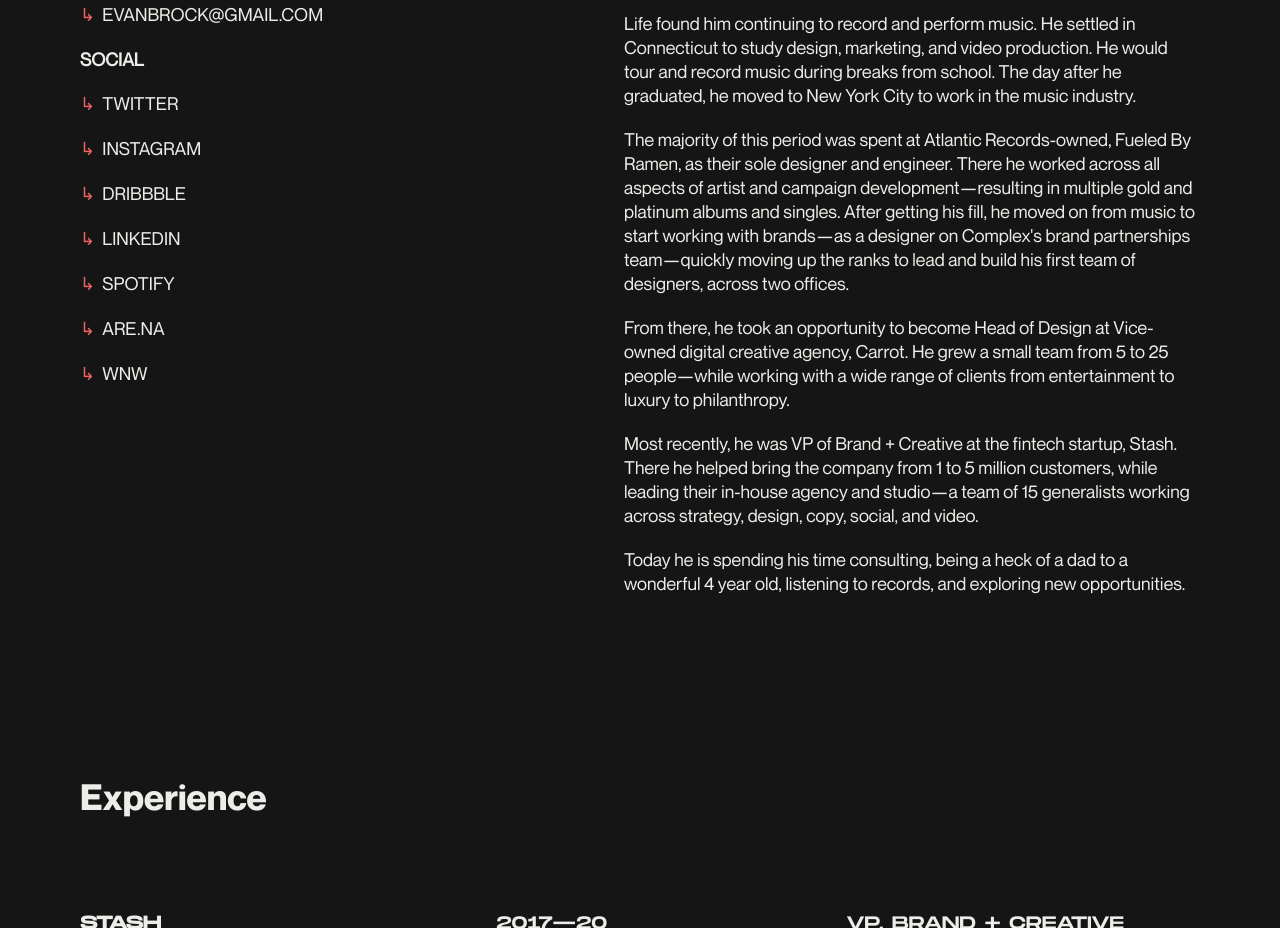
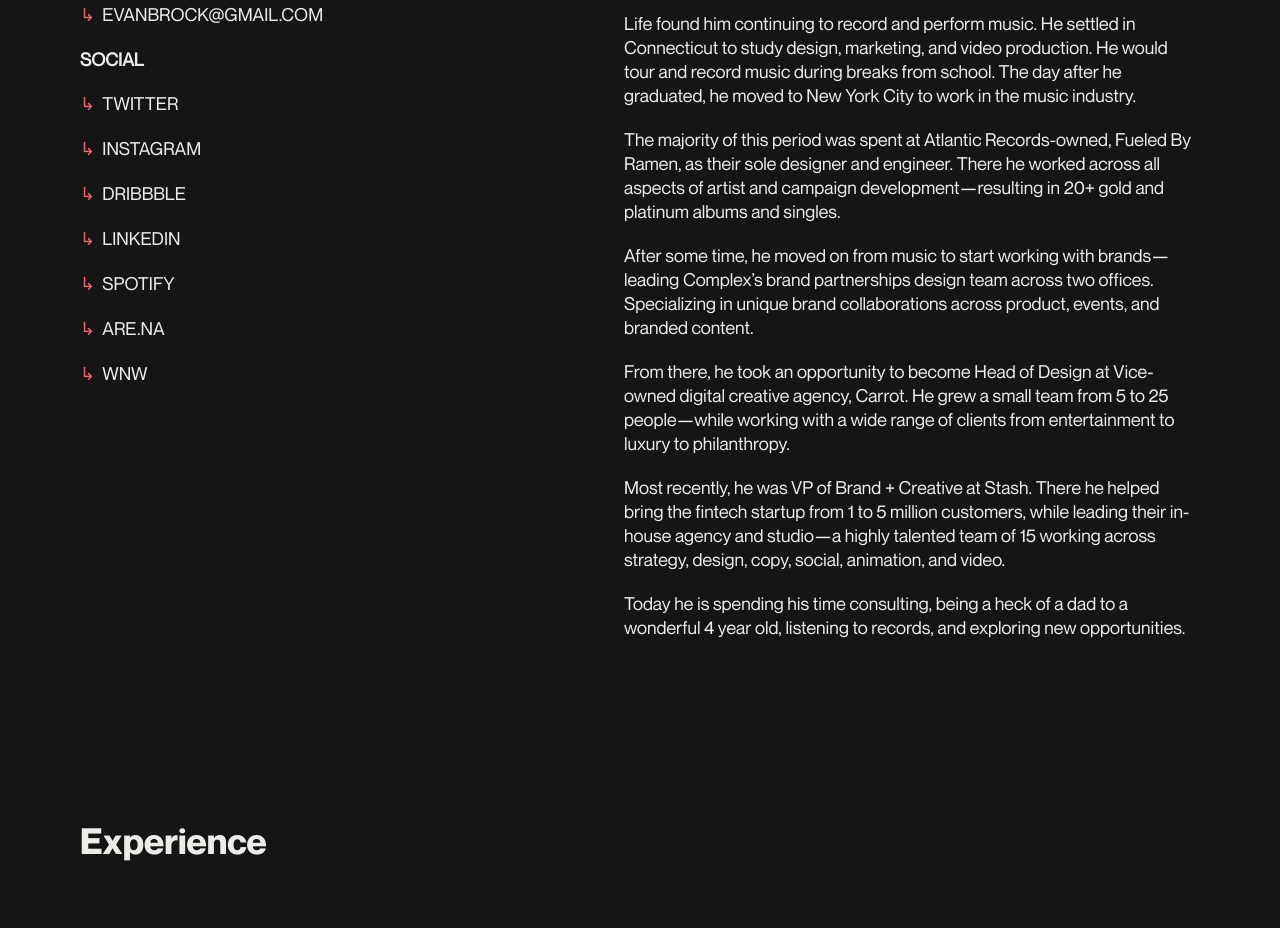
Before and after one commit to evanbrock/evanbrock, a plain HTML site: page info/index.html in a window 1280 px wide. Shown: the part 832-1760 px from the top of the page. Drawn offline with Linux system fonts and the light colour scheme.

Commit message:
added more detail to bio

```diff
--- a/info/index.html
+++ b/info/index.html
@@ -81,11 +81,15 @@
 
 		  		<p>Life found him continuing to record and perform music. He settled in Connecticut to study design, marketing, and video production. He would tour and record music during breaks from school. The day after he graduated, he moved to New York City to work in the music industry.</p>
 
-		  		<p>The majority of this period was spent at Atlantic Records-owned, Fueled By Ramen, as their sole designer and engineer. There he worked across all aspects of artist and campaign development—resulting in multiple gold and platinum albums and singles. After getting his fill, he moved on from music to start working with brands—as a designer on Complex's brand partnerships team—quickly moving up the ranks to lead and build his first team of designers, across two offices.</p>
+		  		<p>The majority of this period was spent at Atlantic Records-owned, Fueled By Ramen, as their sole designer and engineer. There he worked across all aspects of artist and campaign development—resulting in 20+ gold and platinum albums and
+				singles.</p>
+
+				<p>After some time, he moved on from music to start working with brands—leading Complex’s brand partnerships design team across two offices. Specializing in unique brand collaborations across product, events, and branded content.</p>
 
 		  		<p>From there, he took an opportunity to become Head of Design at Vice-owned digital creative agency, Carrot. He grew a small team from 5 to 25 people—while working with a wide range of clients from entertainment to luxury to philanthropy.</p>
 
-		  		<p>Most recently, he was VP of Brand + Creative at the fintech startup, Stash. There he helped bring the company from 1 to 5 million customers, while leading their in-house agency and studio—a team of 15 generalists working across strategy, design, copy, social, and video.</p>
+		  		<p>Most recently, he was VP of Brand + Creative at Stash. There he helped bring the fintech startup from 1 to 5 million customers, while leading their in-house agency and studio—a highly talented team of 15 working across strategy, design, copy, social,
+				animation, and video.</p>
 
 		  		<p>Today he is spending his time consulting, being a heck of a dad to a wonderful 4 year old, listening to records, and exploring new opportunities.</p>
 		    </div>
```
